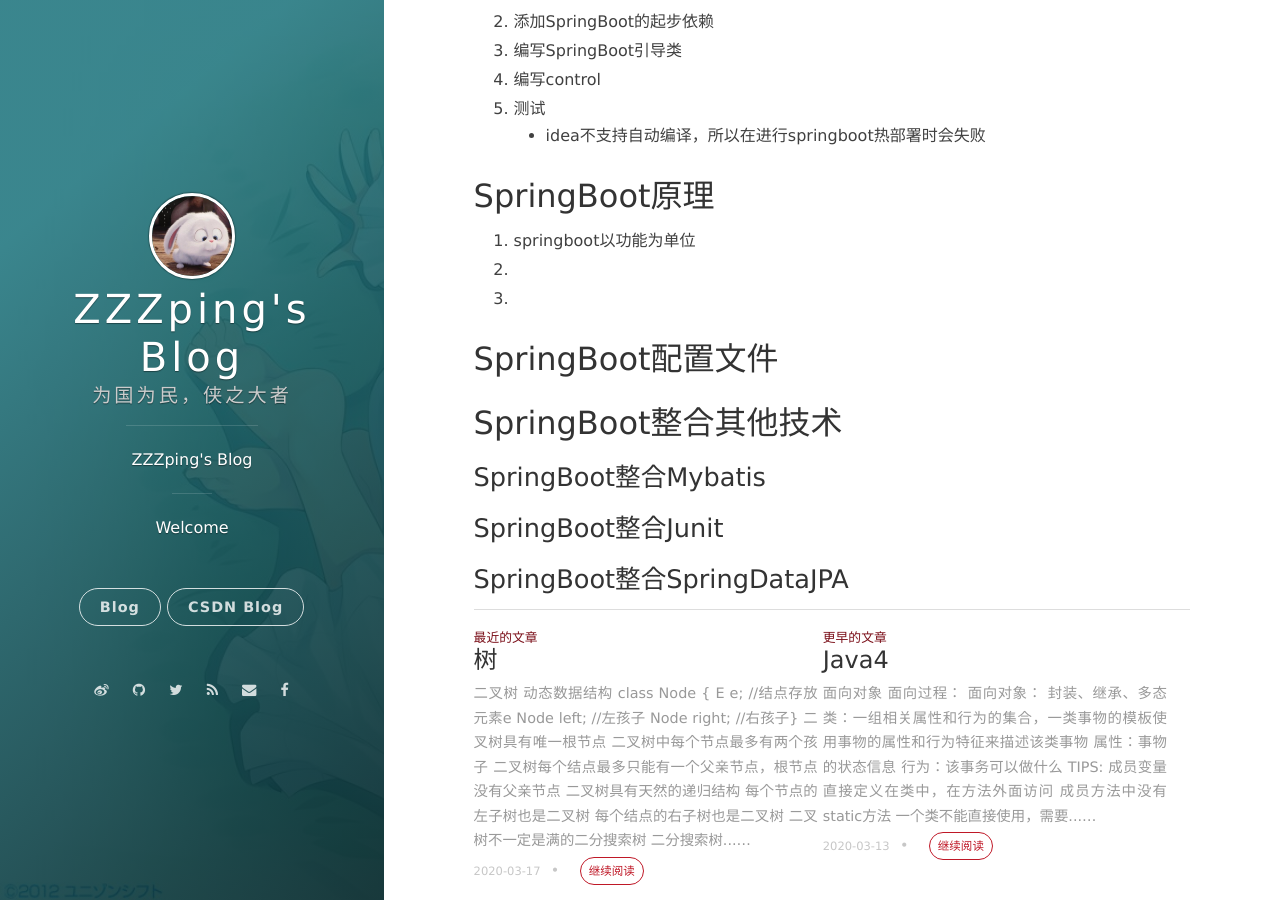
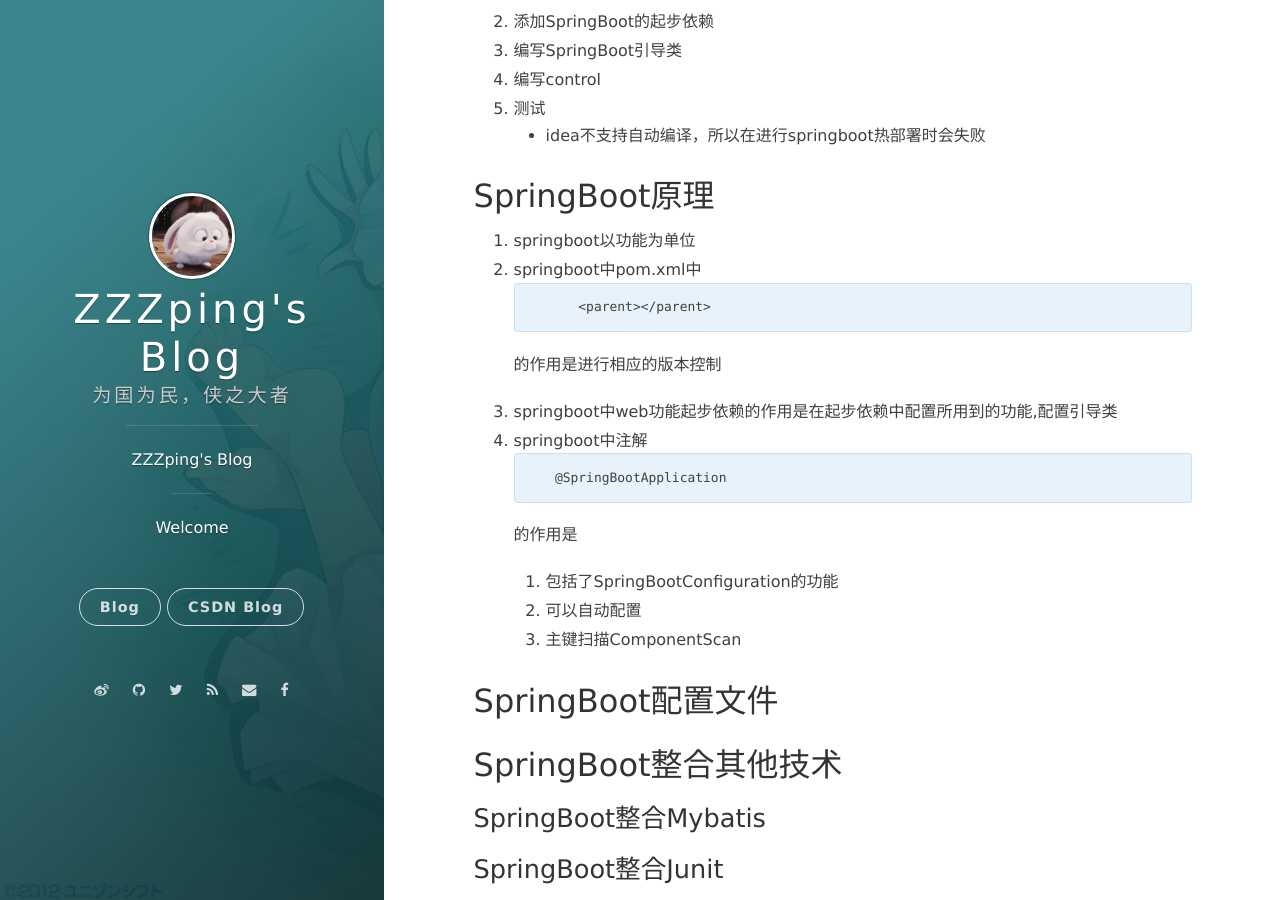
Before and after one commit to ZZZping/ZZZping.github.io, a Jekyll site: the page built from _posts/2020-03-16-SpringBoot1.md, in a window 1280 px wide and 900 px high, scrolled down 288 px. Built offline with Jekyll 4.4.1, drawn with Linux system fonts in a browser that asks for light colours; nearby versions of some CDN libraries; comment, search, counter and statistics services are not loaded.

Commit message:
springboot原理

````diff
--- a/_posts/2020-03-16-SpringBoot1.md
+++ b/_posts/2020-03-16-SpringBoot1.md
@@ -16,8 +16,21 @@ date: 2020-03-16 16:28:24.000000000 +09:00
 
 ## SpringBoot原理
    1. springboot以功能为单位
-   2.
-   3.
+   2. springboot中pom.xml中
+      ```
+            <parent></parent>
+      ```
+   的作用是进行相应的版本控制
+   3. springboot中web功能起步依赖的作用是在起步依赖中配置所用到的功能,配置引导类
+   4. springboot中注解
+      ```
+         @SpringBootApplication
+      ```
+   的作用是
+      1. 包括了SpringBootConfiguration的功能
+      2. 可以自动配置
+      3. 主键扫描ComponentScan
+
 
 ## SpringBoot配置文件
 
````
